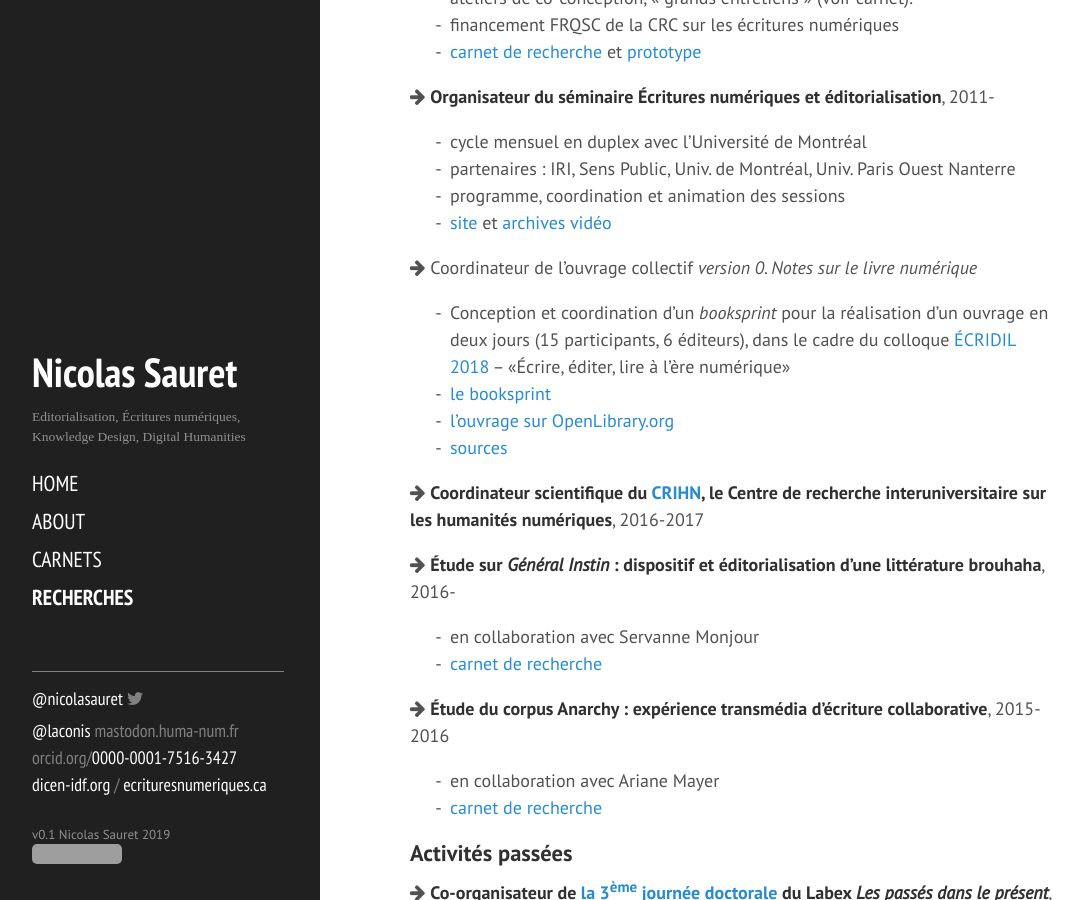
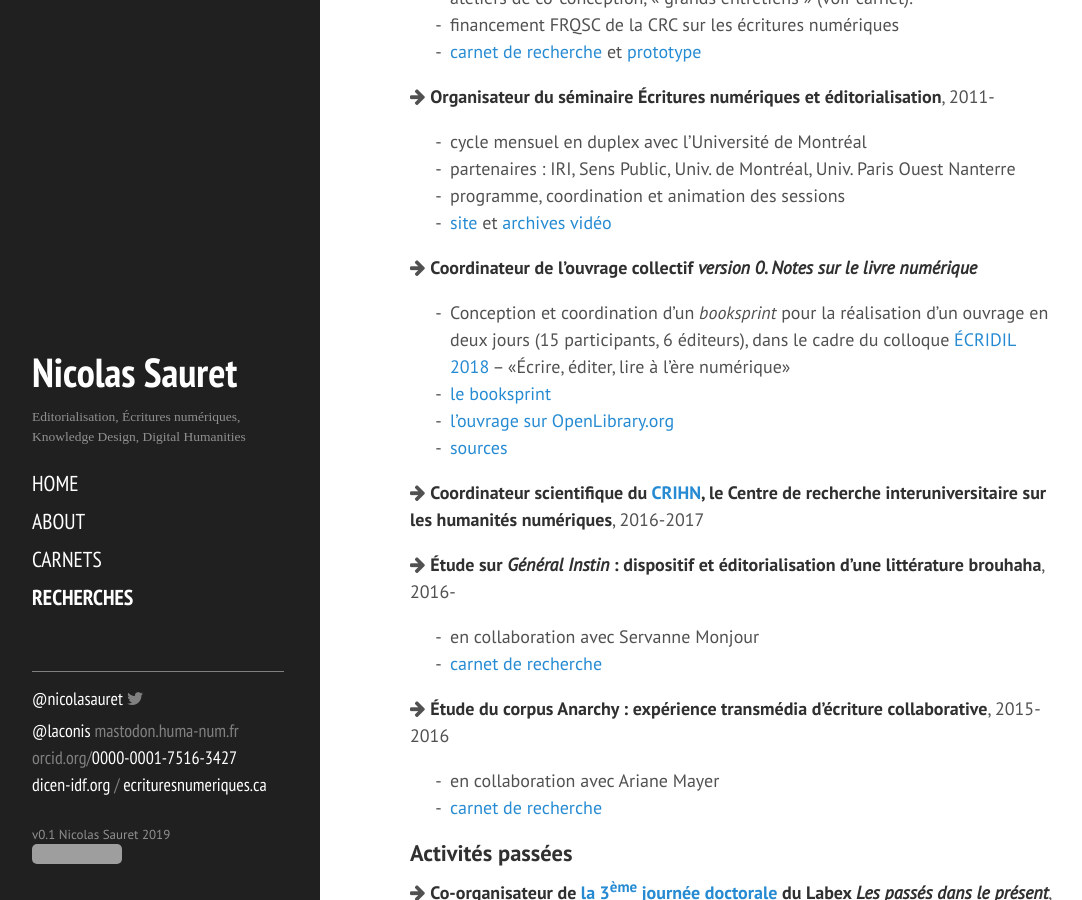
Before and after one commit to lakonis/lakonis.github.io, a Jekyll site: the page built from recherches.md, in a window 1280 px wide and 900 px high, scrolled down 1098 px. Shown: the whole window, without its empty margins (4-1086 px from the left). Built offline with Jekyll 4.4.1, drawn with Linux system fonts in a browser that asks for light colours; nearby versions of some CDN libraries; grey boxes are pictures that could not be loaded.

Commit message:
recherches corr. strong

```diff
--- a/recherches.md
+++ b/recherches.md
@@ -48,7 +48,7 @@ title: Recherches
 - [site](seminaire.sens-public.org) et [archives vidéo](http://polemictweet.com/edito/select.php)
 
 
-<i class="fa fa-arrow-right"></i> Coordinateur de l'ouvrage collectif _version 0. Notes sur le livre numérique_
+<i class="fa fa-arrow-right"></i> **Coordinateur de l'ouvrage collectif _version 0. Notes sur le livre numérique_**
 
 - Conception et coordination d'un _booksprint_ pour la réalisation d'un ouvrage en deux jours (15 participants, 6 éditeurs), dans le cadre du colloque [ÉCRIDIL 2018](http://ecridil.ex-situ.info) – «Écrire, éditer, lire à l'ère numérique»
 - [le booksprint](http://ecridil.ex-situ.info/booksprint)
```
